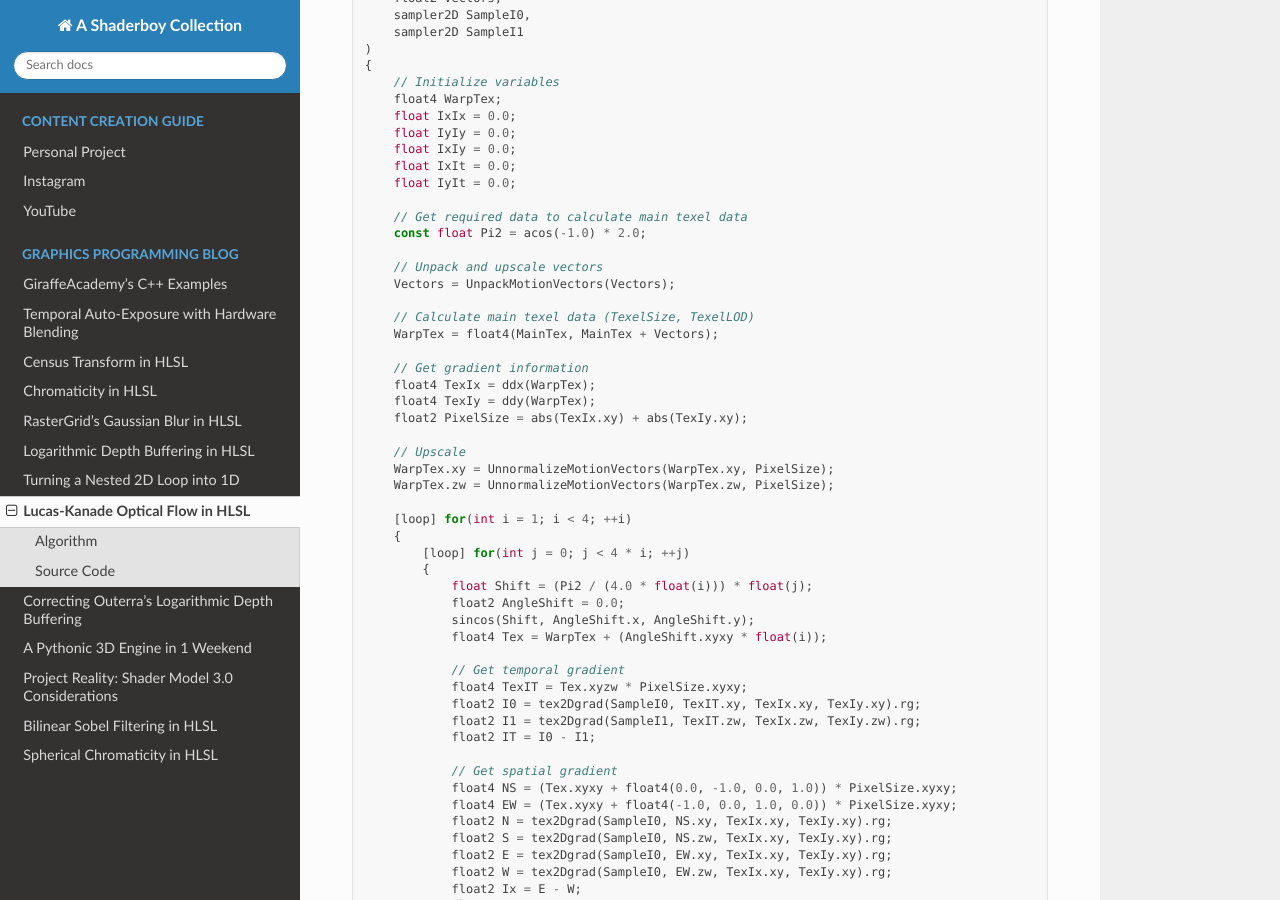
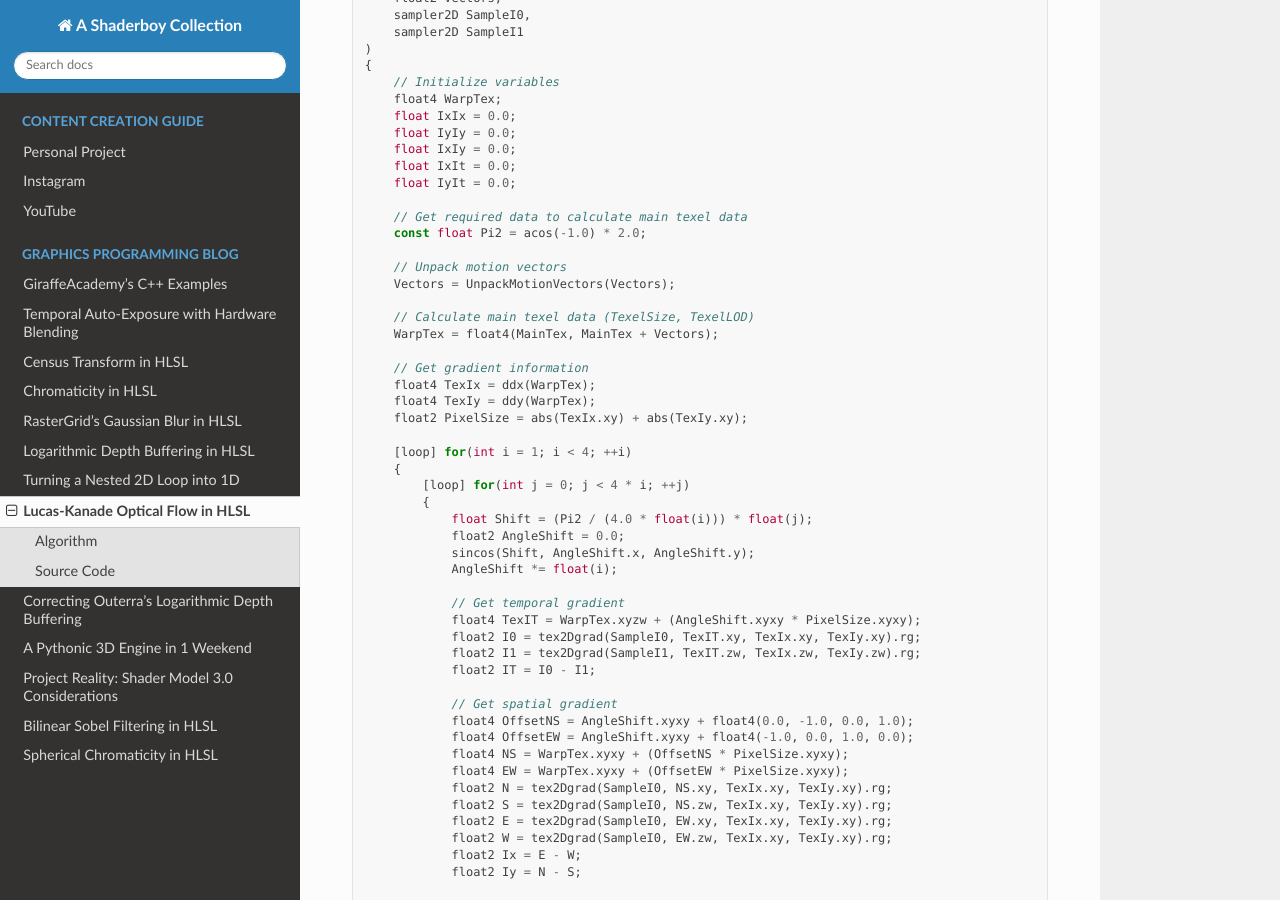
Before and after one commit to papadanku/papadanku.github.io, a Sphinx documentation site: the page built from docs/source/blog/opticalflow.rst, in a window 1280 px wide and 900 px high, scrolled down 1811 px. Built offline with Sphinx 7.4.7 and the Read the Docs theme 2.0.0, drawn with Linux system fonts in a browser that asks for light colours.

Commit message:
Update opticalflow.rst to include new packing method

```diff
--- a/docs/source/blog/opticalflow.rst
+++ b/docs/source/blog/opticalflow.rst
@@ -106,7 +106,7 @@ Source Code
         // Get required data to calculate main texel data
         const float Pi2 = acos(-1.0) * 2.0;
 
-        // Unpack and upscale vectors
+        // Unpack motion vectors
         Vectors = UnpackMotionVectors(Vectors);
 
         // Calculate main texel data (TexelSize, TexelLOD)
@@ -117,10 +117,6 @@ Source Code
         float4 TexIy = ddy(WarpTex);
         float2 PixelSize = abs(TexIx.xy) + abs(TexIy.xy);
 
-        // Upscale
-        WarpTex.xy = UnnormalizeMotionVectors(WarpTex.xy, PixelSize);
-        WarpTex.zw = UnnormalizeMotionVectors(WarpTex.zw, PixelSize);
-
         [loop] for(int i = 1; i < 4; ++i)
         {
             [loop] for(int j = 0; j < 4 * i; ++j)
@@ -128,17 +124,19 @@ Source Code
                 float Shift = (Pi2 / (4.0 * float(i))) * float(j);
                 float2 AngleShift = 0.0;
                 sincos(Shift, AngleShift.x, AngleShift.y);
-                float4 Tex = WarpTex + (AngleShift.xyxy * float(i));
+                AngleShift *= float(i);
 
                 // Get temporal gradient
-                float4 TexIT = Tex.xyzw * PixelSize.xyxy;
+                float4 TexIT = WarpTex.xyzw + (AngleShift.xyxy * PixelSize.xyxy);
                 float2 I0 = tex2Dgrad(SampleI0, TexIT.xy, TexIx.xy, TexIy.xy).rg;
                 float2 I1 = tex2Dgrad(SampleI1, TexIT.zw, TexIx.zw, TexIy.zw).rg;
                 float2 IT = I0 - I1;
 
                 // Get spatial gradient
-                float4 NS = (Tex.xyxy + float4(0.0, -1.0, 0.0, 1.0)) * PixelSize.xyxy;
-                float4 EW = (Tex.xyxy + float4(-1.0, 0.0, 1.0, 0.0)) * PixelSize.xyxy;
+                float4 OffsetNS = AngleShift.xyxy + float4(0.0, -1.0, 0.0, 1.0);
+                float4 OffsetEW = AngleShift.xyxy + float4(-1.0, 0.0, 1.0, 0.0);
+                float4 NS = WarpTex.xyxy + (OffsetNS * PixelSize.xyxy);
+                float4 EW = WarpTex.xyxy + (OffsetEW * PixelSize.xyxy);
                 float2 N = tex2Dgrad(SampleI0, NS.xy, TexIx.xy, TexIy.xy).rg;
                 float2 S = tex2Dgrad(SampleI0, NS.zw, TexIx.xy, TexIy.xy).rg;
                 float2 E = tex2Dgrad(SampleI0, EW.xy, TexIx.xy, TexIy.xy).rg;
```
